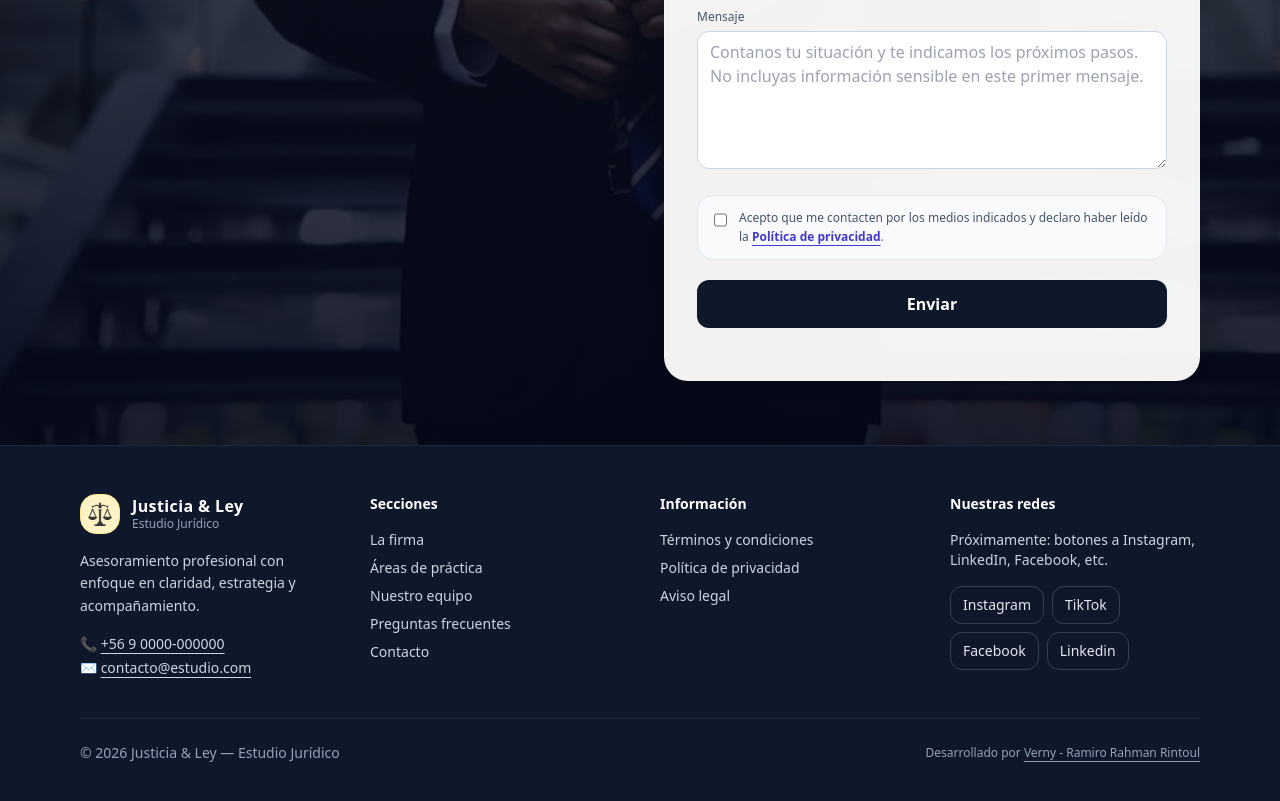
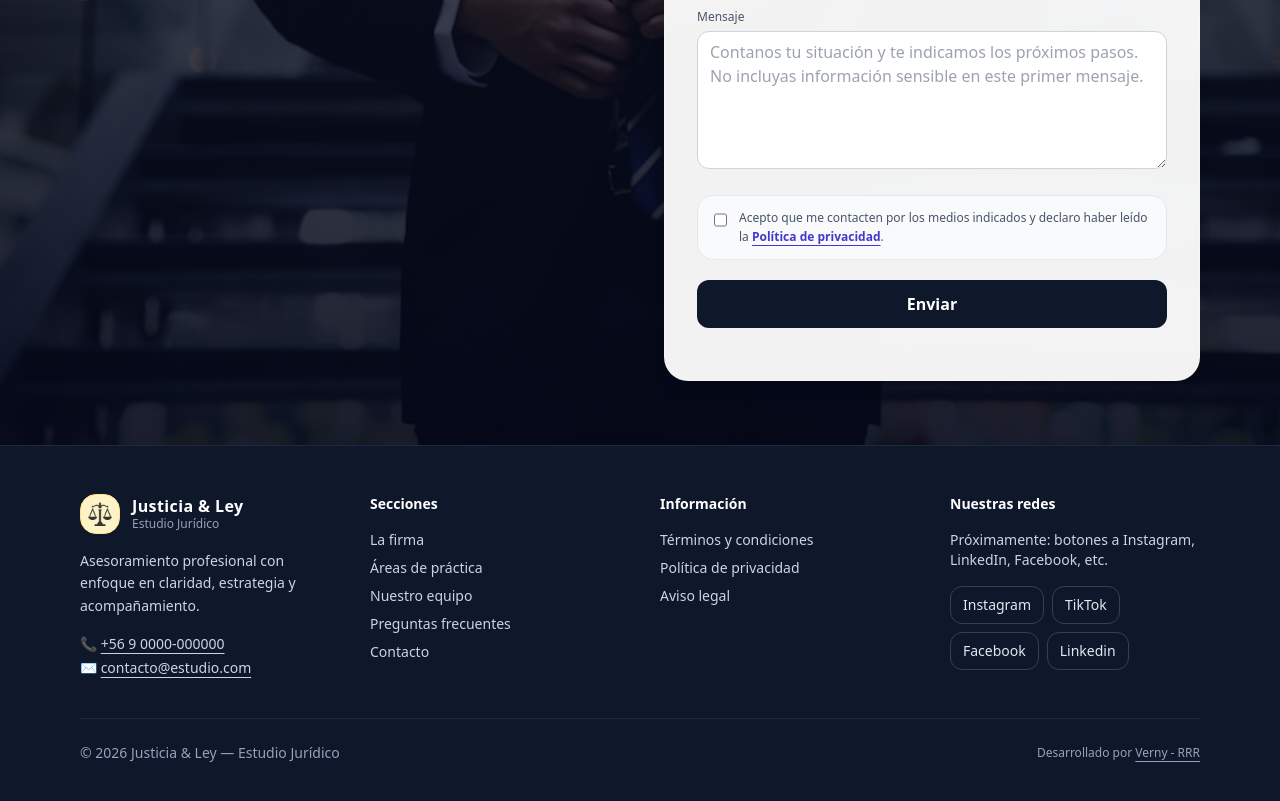
Before and after one commit to GatoLocoYT/estudio-juridico, a website: page public/index.html in a window 1280 px wide. Shown: the part 3699-4500 px from the top of the page. Drawn offline with Linux system fonts and the light colour scheme.

```diff
--- a/public/index.html
+++ b/public/index.html
@@ -654,7 +654,7 @@
         <div>© <span id="year"></span> Justicia &amp; Ley — Estudio Jurídico</div>
         <div class="text-xs">
           Desarrollado por <a class="hover:text-white underline underline-offset-4"
-            href="https://github.com/GatoLocoYT/">Verny - Ramiro Rahman Rintoul</a>
+            href="https://github.com/GatoLocoYT/">Verny - RRR</a>
         </div>
       </div>
     </div>
```
